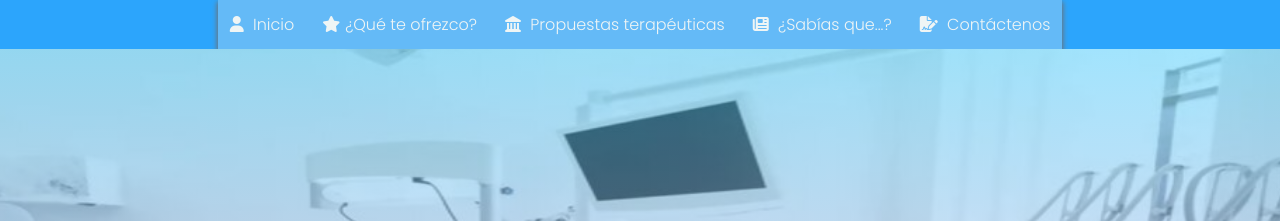
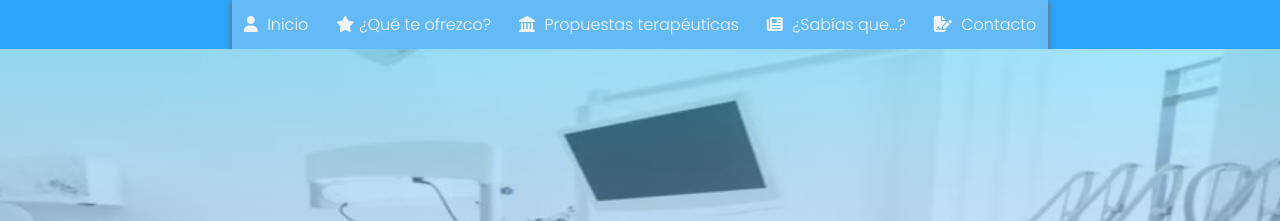
Before and after one commit to FabiEscu/tp-final-dise-o-web-dental-care, a plain HTML site: page index.html in a window 1280 px wide. Shown: the top 221 px of the page. Drawn offline with Linux system fonts and the light colour scheme; a web font is replaced by a local one.

Commit message:
modifico mapa

```diff
--- a/index.html
+++ b/index.html
@@ -35,7 +35,7 @@
             <i class="fas fa-newspaper"></i><a href="#sabias"> ¿Sabías que...?</a>
           </li>
           <li class="nav__li">
-            <i class="fas fa-file-signature"></i><a href="contacto.html"> Contáctenos</a>
+            <i class="fas fa-file-signature"></i><a href="contacto.html"> Contacto</a>
           </li>
         </ul>
         <ul class="nav__responsive-ul">
@@ -56,7 +56,7 @@
               <i class="fas fa-newspaper"></i><a href="#sabias">¿Sabías que...?</a>
             </li>
             <li class="nav__li">
-              <i class="fas fa-file-signature"></i><a href="contacto.html" > Contáctenos</a>
+              <i class="fas fa-file-signature"></i><a href="contacto.html" > Contacto</a>
             </li>
           </div>
         </ul>
@@ -200,7 +200,8 @@
             class="footer_location_link"
             href="https://www.google.com/maps/search/universidad+nacional+3+de+febrero/@-34.6042525,-58.5654857,16.78z?entry=ttu"
           >
-          <iframe class="googlemaps" src="https://www.google.com/maps/embed?pb=!1m18!1m12!1m3!1d3283.9625377753173!2d-58.565651204830466!3d-34.605108799818254!2m3!1f0!2f0!3f0!3m2!1i1024!2i768!4f13.1!3m3!1m2!1s0x95bcb9fecc11a633%3A0xe8b000fd425d39c0!2sUniversidad%20Nacional%20de%20Tres%20de%20Febrero%20(UNTREF)%20-%20Sede%20Caseros%20II!5e0!3m2!1sen!2sar!4v1689711595045!5m2!1sen!2sar" width="100%" height="100%" style="border:0;" allowfullscreen="none" loading="lazy" referrerpolicy="no-referrer-when-downgrade"></iframe></a>
+          <iframe src="https://www.google.com/maps/embed?pb=!1m18!1m12!1m3!1d3560.29907539986!2d-65.20638332600758!3d-26.83043828976844!2m3!1f0!2f0!3f0!3m2!1i1024!2i768!4f13.1!3m3!1m2!1s0x94225c106f2afc99%3A0xe97bef14f2ad881a!2sIndependencia%20Square!5e0!3m2!1sen!2sar!4v1715264054170!5m2!1sen!2sar" width="100%" height="100%" style="border:0;" allowfullscreen="" loading="lazy" referrerpolicy="no-referrer-when-downgrade"></iframe></iframe>
+          </a>
         </div>
         <div class="footer_contacto">
           <h5>Contacto</h5>
```
